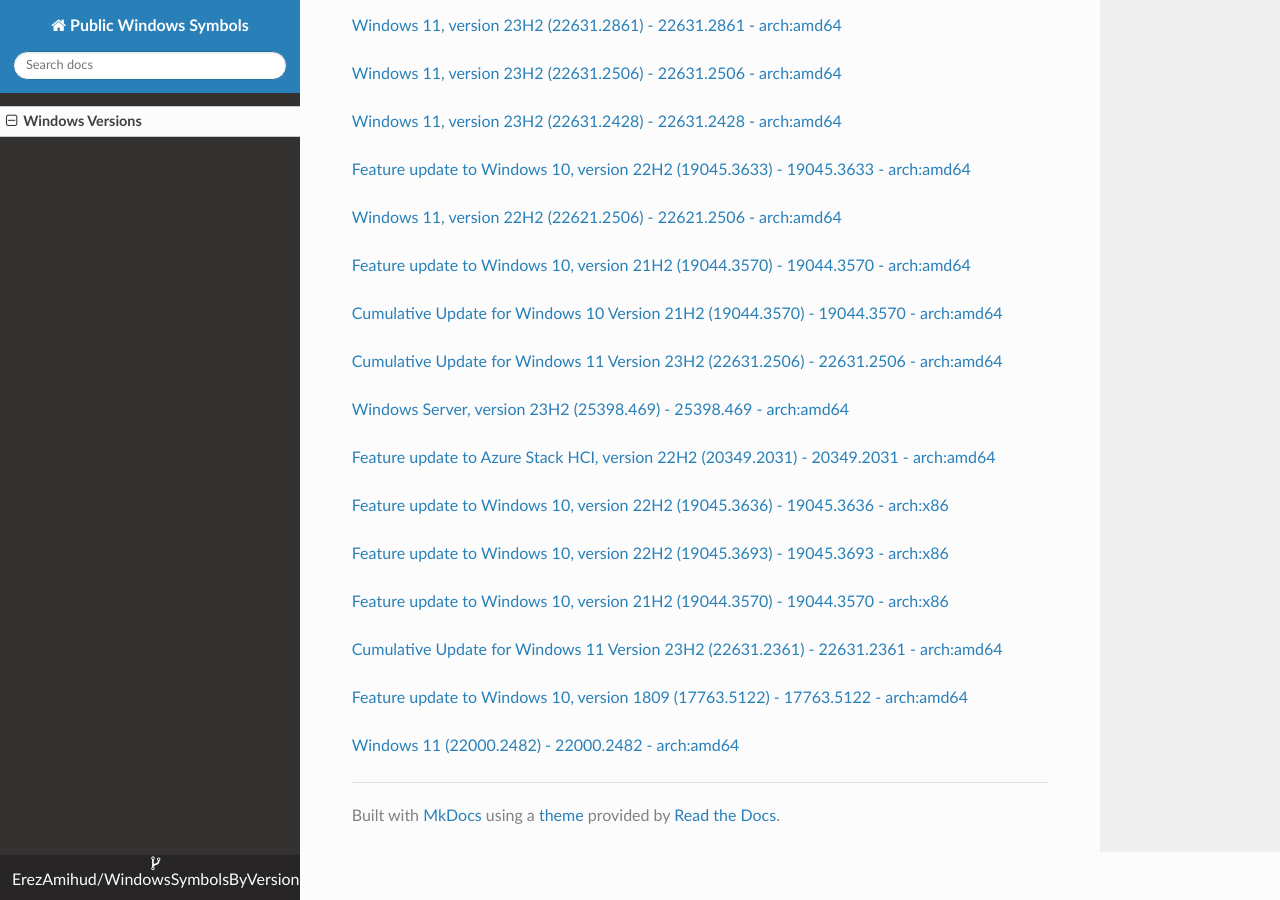
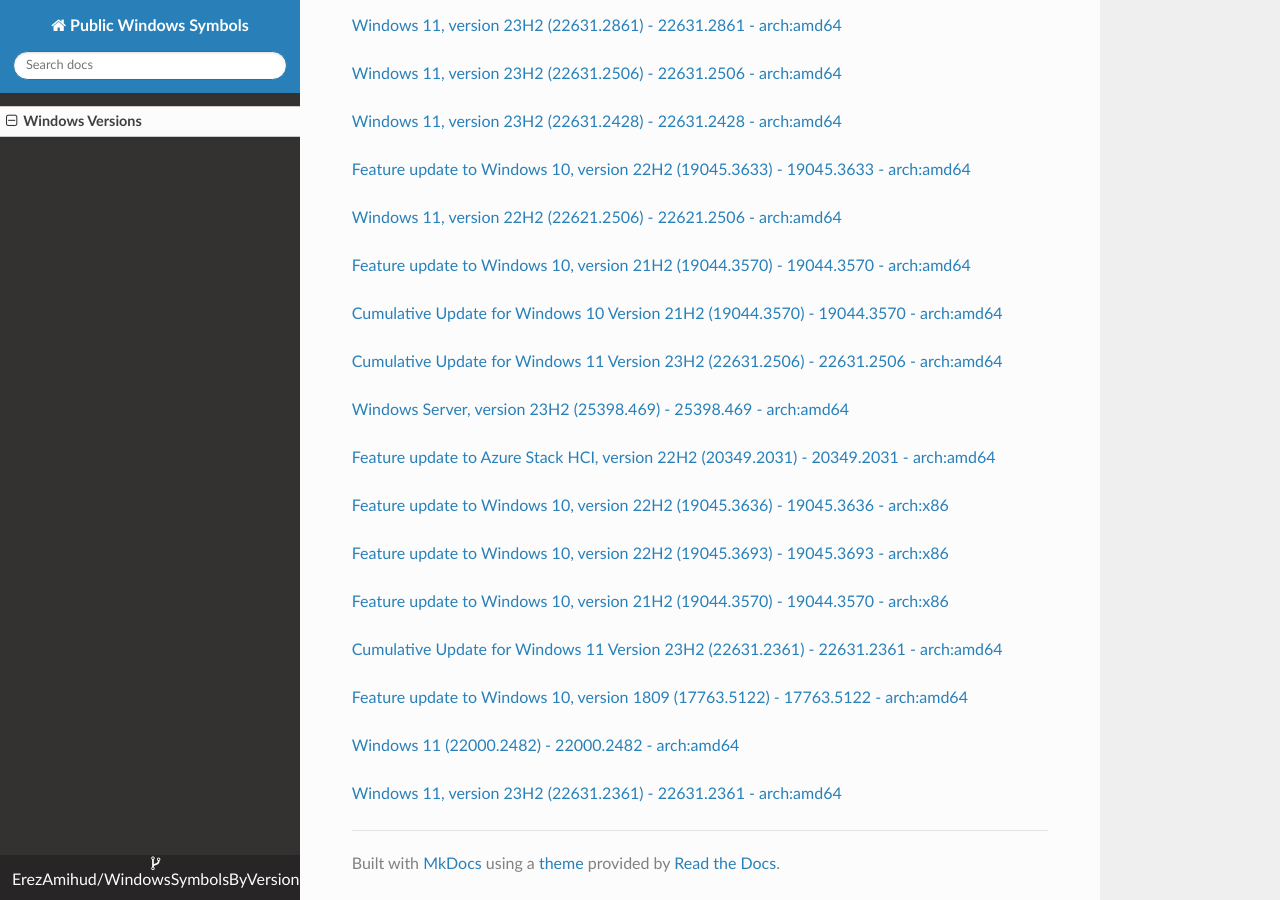
Before and after one commit to ErezAmihud/WindowsSymbolsByVersion, an MkDocs documentation site: the page built from docs/index.md, in a window 1280 px wide and 900 px high, scrolled down 22325 px. Built offline with MkDocs 1.6.1, drawn with Linux system fonts in a browser that asks for light colours; nearby versions of some CDN libraries.

Commit message:
Automated commit, add manifest for c73b58aa-a549-4dcf-a66d-ec9c87cf99a1

```diff
--- a/docs/index.md
+++ b/docs/index.md
@@ -1252,3 +1252,6 @@
 
 
 [Windows 11 (22000.2482) - 22000.2482 - arch:amd64](https://github.com/ErezAmihud/WindowsSymbolsByVersion/blob/main/manifests/c07dd0d5-8f46-403b-8512-d4ec424ecb58.manifest)
+
+
+[Windows 11, version 23H2 (22631.2361) - 22631.2361 - arch:amd64](https://github.com/ErezAmihud/WindowsSymbolsByVersion/blob/main/manifests/c73b58aa-a549-4dcf-a66d-ec9c87cf99a1.manifest)
```
Also changed, not shown: process_builds.json (+1 -1 lines), 1 other file.
